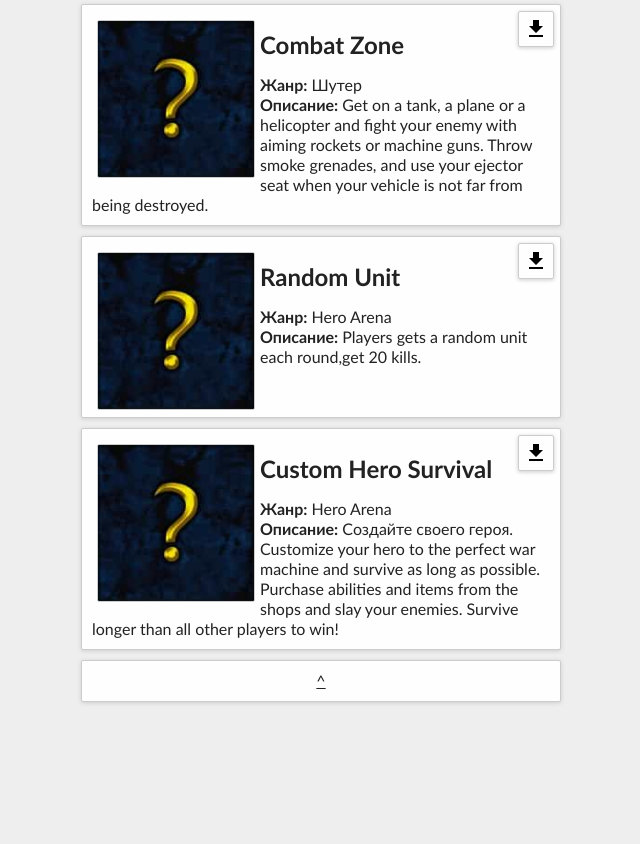
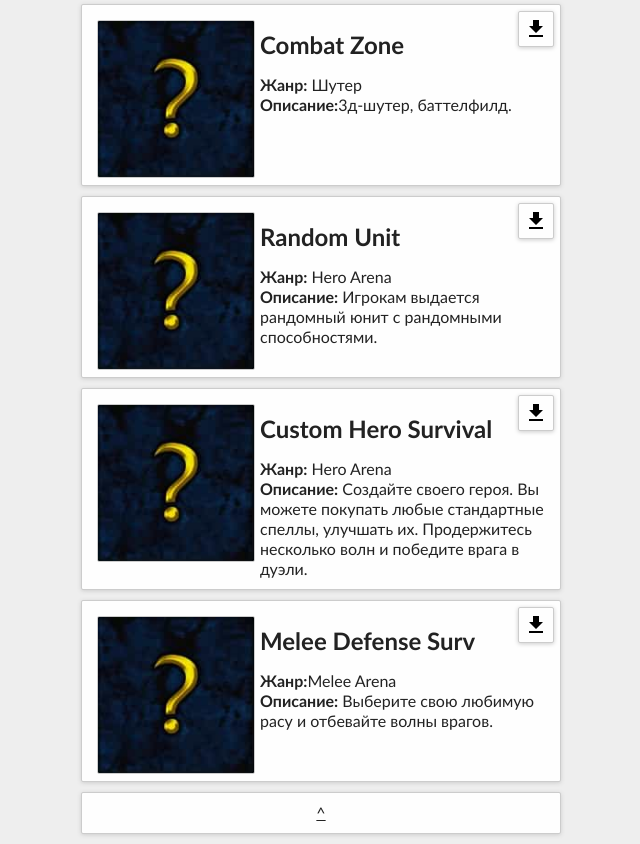
Before and after one commit to warcraft3map/warcraft3map.github.io, a plain HTML site: page recommend.html in a window 1280 px wide. Shown: the part 901-1745 px from the top of the page, without its empty margins (319-959 px from the left). Before the commit the page ends 1613 px from the top, so only its background shows below. Drawn offline with Linux system fonts and the light colour scheme.

Commit message:
Add files via upload

```diff
--- a/recommend.html
+++ b/recommend.html
@@ -87,7 +87,7 @@ align="left"
 vspace="5" hspace="5"></label>
 <h2>30 минут</h2>
 <b>Жанр:</b> Hero Defense<br>
-<b>Описание:</b> Надвигается опасность на небольшой приграничный город. Никто не знает, что произойдёт через 30 минут... <br>
+<b>Описание:</b> У вас есть 30 минут что бы прокачать своего героя. Через 30 минут город будет атакован. <br>
 
 <div id="nowrap" class="post-date">
 <a class="icon" title="Скачать" target="_blank" href="https://www.epicwar.com/maps/search/?go=1&n=&a=Lorit2&c=0&pf=1&p=1&tft=1"><img src="icon/download.svg"></a>
@@ -101,7 +101,7 @@ align="left"
 vspace="5" hspace="5"></label>
 <h2>Survival Chaos</h2>
 <b>Жанр:</b> Other<br>
-<b>Описание:</b> Be the last man standing in this battle madness. <br>
+<b>Описание:</b> Стратегия с непрямым контролем. Улучшайте своих юнитов и постройки. <br>
 
 <div id="nowrap" class="post-date">
 <a class="icon" title="Скачать" target="_blank" href="https://sites.google.com/site/w3sur5al/SurvivalChaos2.99p.w3x?attredirects=0&d=1"><img src="icon/download.svg"></a>
@@ -129,7 +129,7 @@ align="left"
 vspace="5" hspace="5"></label>
 <h2>Combat Zone</h2>
 <b>Жанр:</b> Шутер<br>
-<b>Описание:</b> Get on a tank, a plane or a helicopter and fight your enemy with aiming rockets or machine guns. Throw smoke grenades, and use your ejector seat when your vehicle is not far from being destroyed. <br>
+<b>Описание:</b>3д-шутер, баттелфилд. <br>
 
 <div id="nowrap" class="post-date">
 <a class="icon" title="Скачать" target="_blank" href="https://www.epicwar.com/maps/search/?n=combat+zone&go=1"><img src="icon/download.svg"></a>
@@ -143,7 +143,7 @@ align="left"
 vspace="5" hspace="5"></label>
 <h2>Random Unit</h2>
 <b>Жанр:</b> Hero Arena<br>
-<b>Описание:</b> Players gets a random unit each round,get 20 kills. <br>
+<b>Описание:</b> Игрокам выдается рандомный юнит с рандомными способностями. <br>
 
 <div id="nowrap" class="post-date">
 <a class="icon" title="Скачать" target="_blank" href="https://www.epicwar.com/maps/search/?n=Random+Unit&go=1"><img src="icon/download.svg"></a>
@@ -155,12 +155,25 @@ vspace="5" hspace="5"></label>
 <label for="2" class="button"><img class="foc" src="img/hid.jpg"
 align="left"
 vspace="5" hspace="5"></label>
-<h2> Custom Hero Survival</h2>
+<h2>Custom Hero Survival</h2>
 <b>Жанр:</b> Hero Arena<br>
-<b>Описание:</b> Cоздайте своего героя. Customize your hero to the perfect war machine and survive as long as possible. Purchase abilities and items from the shops and slay your enemies. Survive longer than all other players to win! <br>
+<b>Описание:</b> Cоздайте своего героя. Вы можете покупать любые стандартные спеллы, улучшать их. Продержитесь несколько волн и победите врага в дуэли. <br>
 
 <div id="nowrap" class="post-date">
 <a class="icon" title="Скачать" target="_blank" href="https://www.epicwar.com/maps/265720/"><img src="icon/download.svg"></a>
+
+</div>
+</div>
+
+<div class="post" style="min-height: 160px;">
+<label for="2" class="button"><img class="foc" src="img/hid.jpg"
+align="left"
+vspace="5" hspace="5"></label>
+<h2>Melee Defense Surv</h2>
+<b>Жанр:</b>Melee Arena<br>
+<b>Описание:</b> Выберите свою любимую расу и отбевайте волны врагов. <br>
+<div id="nowrap" class="post-date">
+<a class="icon" title="Скачать" target="_blank" href="https://www.epicwar.com/maps/103370/"><img src="icon/download.svg"></a>
 
 </div>
 </div>
```
Also changed, not shown: edit.html (+10 -0 lines).
